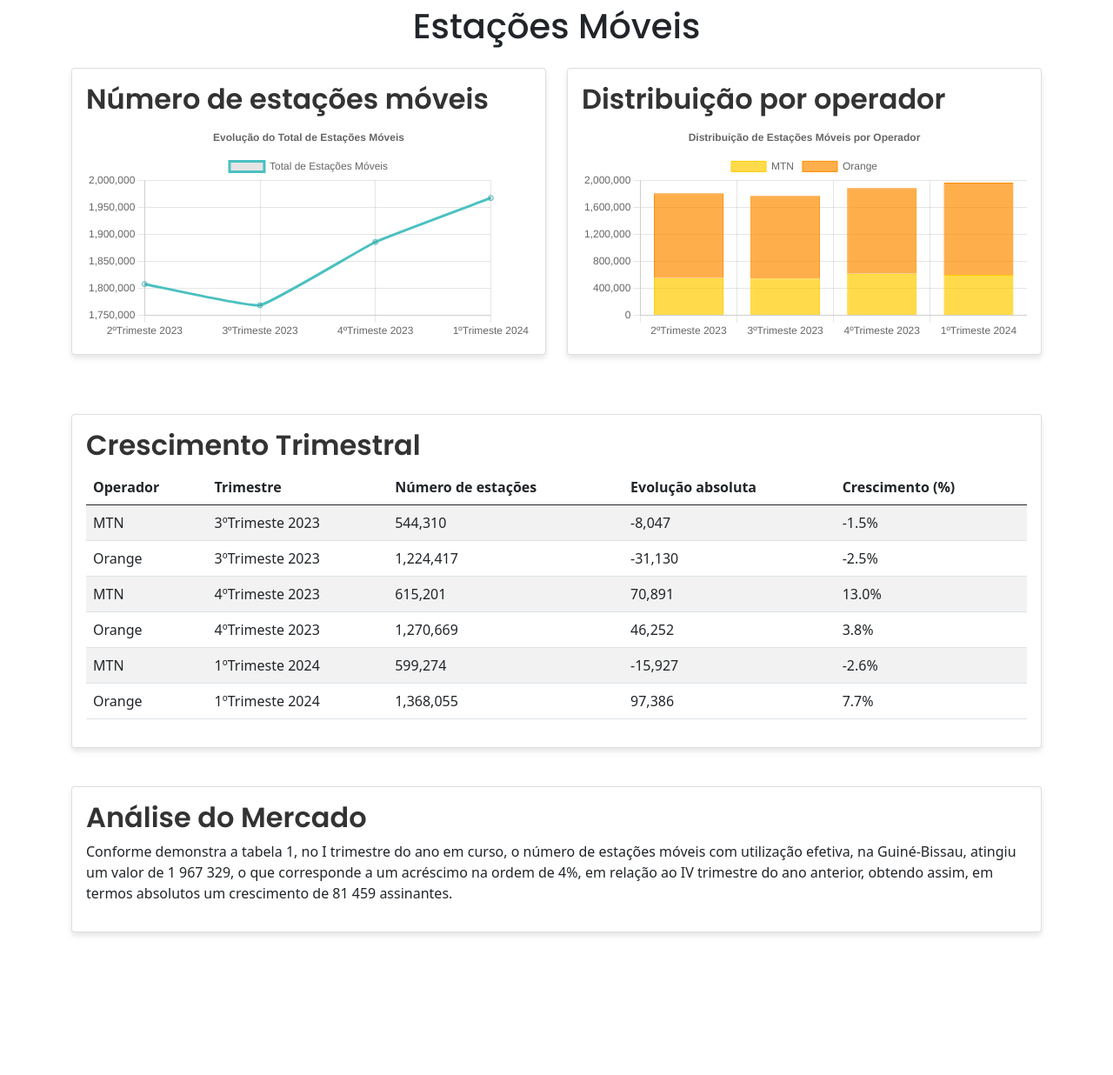
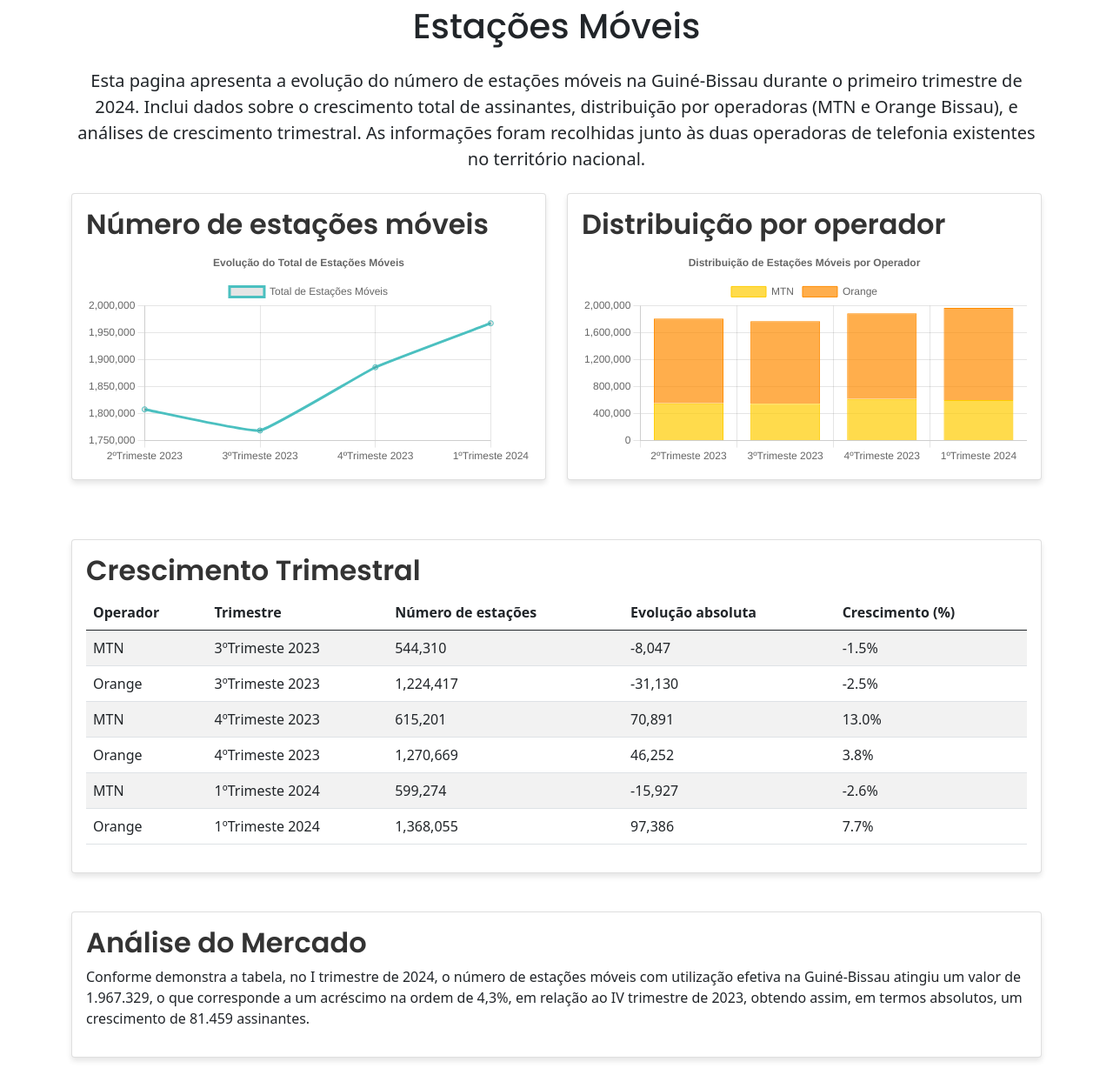
Before and after one commit to atchutchi/relatorio-mercado, a Django app: page /indicadores/estacoes-moveis/ in a window 1280 px wide. Shown: the part 194-1430 px from the top of the page at 87% size. Before the commit the page ends 1270 px from the top, so only its background shows below. Run offline with Django 5.2, Linux system fonts and the light colour scheme; data comes from the database, SQL or seed files in the repository; some libraries are stand-ins or nearby versions.

Commit message:
Adicionado alguns ajustes no template estacoes moveis

```diff
--- a/relatorio_mercado/indicadores/templates/indicadores/estacoes_moveis.html
+++ b/relatorio_mercado/indicadores/templates/indicadores/estacoes_moveis.html
@@ -2,9 +2,16 @@
 {% load static %}
 
 {% block content %}
-<div class="content-wrapper" style="margin-top: 200px;"></div>
+<div class="content-wrapper" style="margin-top: 200px;">
     <div class="container mt-4">
         <h1 class="text-center mb-4">Estações Móveis</h1>
+
+        <p class="lead text-center mb-4">
+            Esta pagina apresenta a evolução do número de estações móveis na Guiné-Bissau durante o primeiro trimestre de 2024.
+            Inclui dados sobre o crescimento total de assinantes, distribuição por operadoras (MTN e Orange Bissau),
+            e análises de crescimento trimestral. As informações foram recolhidas junto às duas operadoras de telefonia
+            existentes no território nacional.
+        </p>
 
         <div class="row">
             <div class="col-lg-6 mb-4">
@@ -60,7 +67,7 @@
                 <div class="card">
                     <div class="card-body">
                         <h2 class="card-title">Análise do Mercado</h2>
-                        <p>Conforme demonstra a tabela 1, no I trimestre do ano em curso, o número de estações móveis com utilização efetiva, na Guiné-Bissau, atingiu um valor de 1 967 329, o que corresponde a um acréscimo na ordem de 4%, em relação ao IV trimestre do ano anterior, obtendo assim, em termos absolutos um crescimento de 81 459 assinantes.</p>
+                        <p>Conforme demonstra a tabela, no I trimestre de 2024, o número de estações móveis com utilização efetiva na Guiné-Bissau atingiu um valor de 1.967.329, o que corresponde a um acréscimo na ordem de 4,3%, em relação ao IV trimestre de 2023, obtendo assim, em termos absolutos, um crescimento de 81.459 assinantes.</p>
                         <!-- Adicione mais texto conforme necessário -->
                     </div>
                 </div>
```
